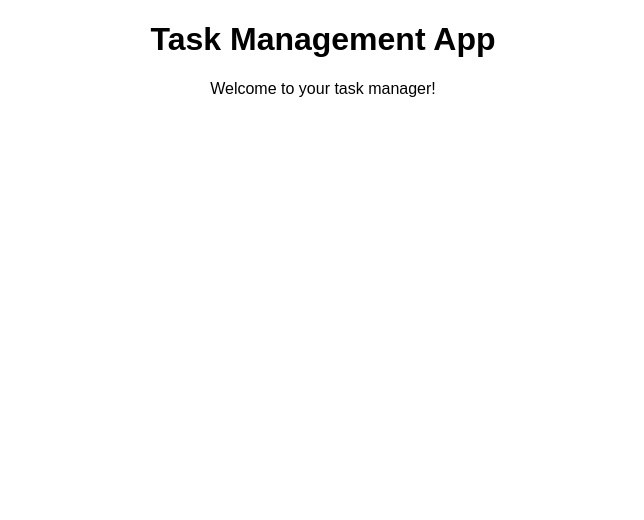
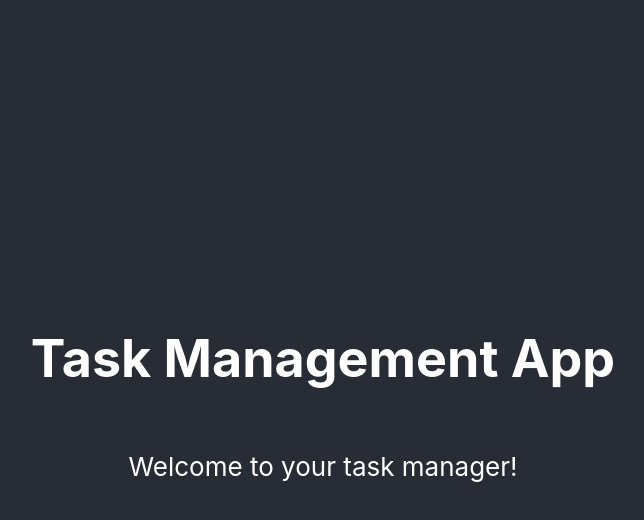
Before and after one commit to lordofwrongs/ai-scrum-team, a React (Create React App) app in the folder frontend/: page / in a window 1280 px wide. Shown: the top 520 px of the page, without its empty margins (317-961 px from the left). Built offline with nearby package versions, Linux system fonts and the light colour scheme; the HTML template or start-up script is replaced by a standard one.

Commit message:
Update frontend/src/App.css

```diff
--- a/frontend/src/App.css
+++ b/frontend/src/App.css
@@ -1,36 +1,14 @@
 .App {
-  font-family: sans-serif;
   text-align: center;
-  margin-top: 20px;
 }
 
-form {
-  margin-bottom: 20px;
+.App-header {
+  background-color: #282c34;
+  min-height: 100vh;
+  display: flex;
+  flex-direction: column;
+  align-items: center;
+  justify-content: center;
+  font-size: calc(10px + 2vmin);
+  color: white;
 }
-
-input[type='text'] {
-  padding: 10px;
-  margin-right: 5px;
-}
-
-button {
-  padding: 10px 15px;
-  cursor: pointer;
-}
-
-li {
-  list-style: none;
-  margin: 5px 0;
-  padding: 10px;
-  background-color: #f0f0f0;
-  display: flex;
-  justify-content: space-between;
-  align-items: center;
-}
-
-li button {
-  background-color: #ff4d4d;
-  color: white;
-  border: none;
-  padding: 5px 10px;
-}
```
